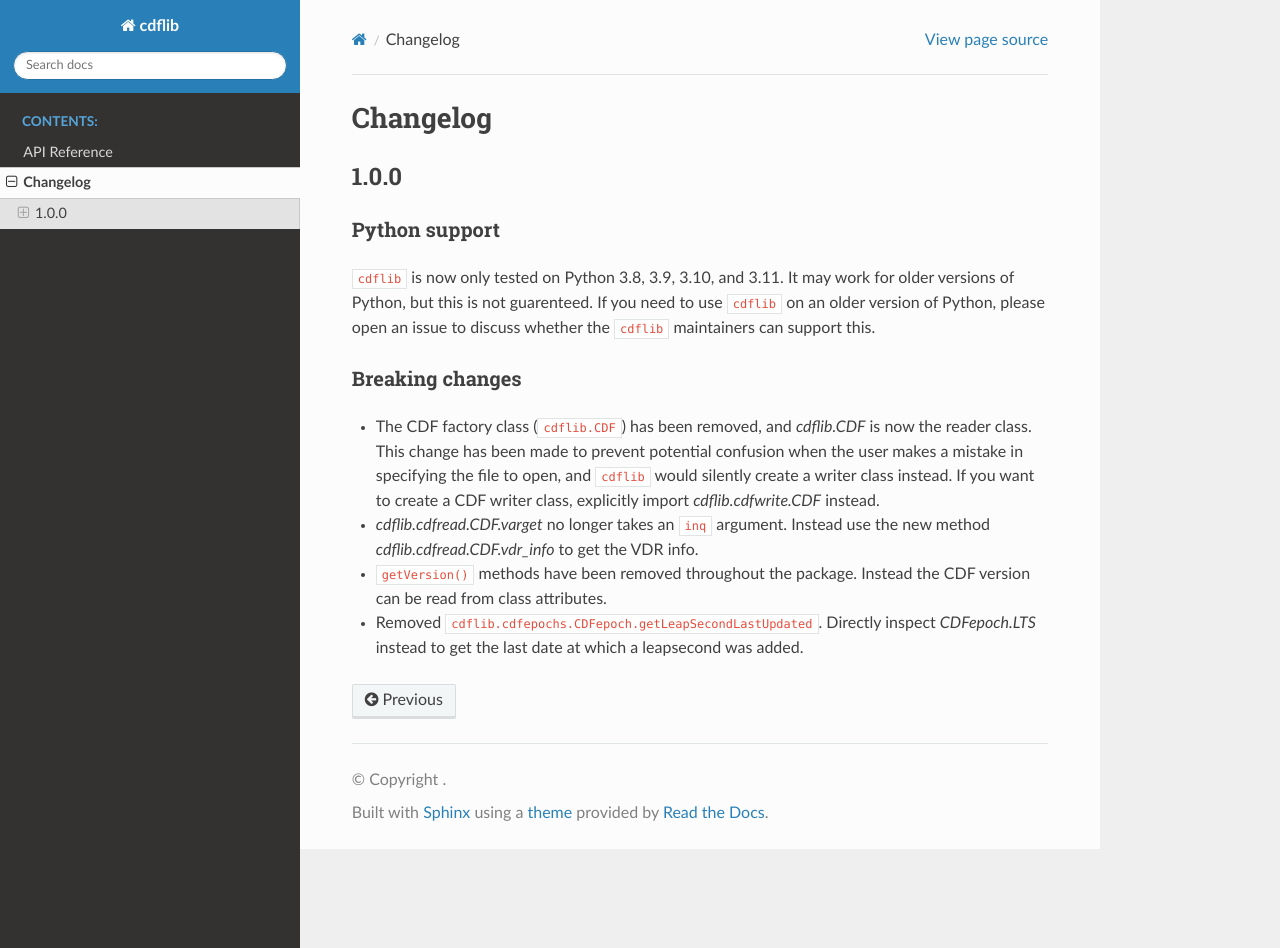
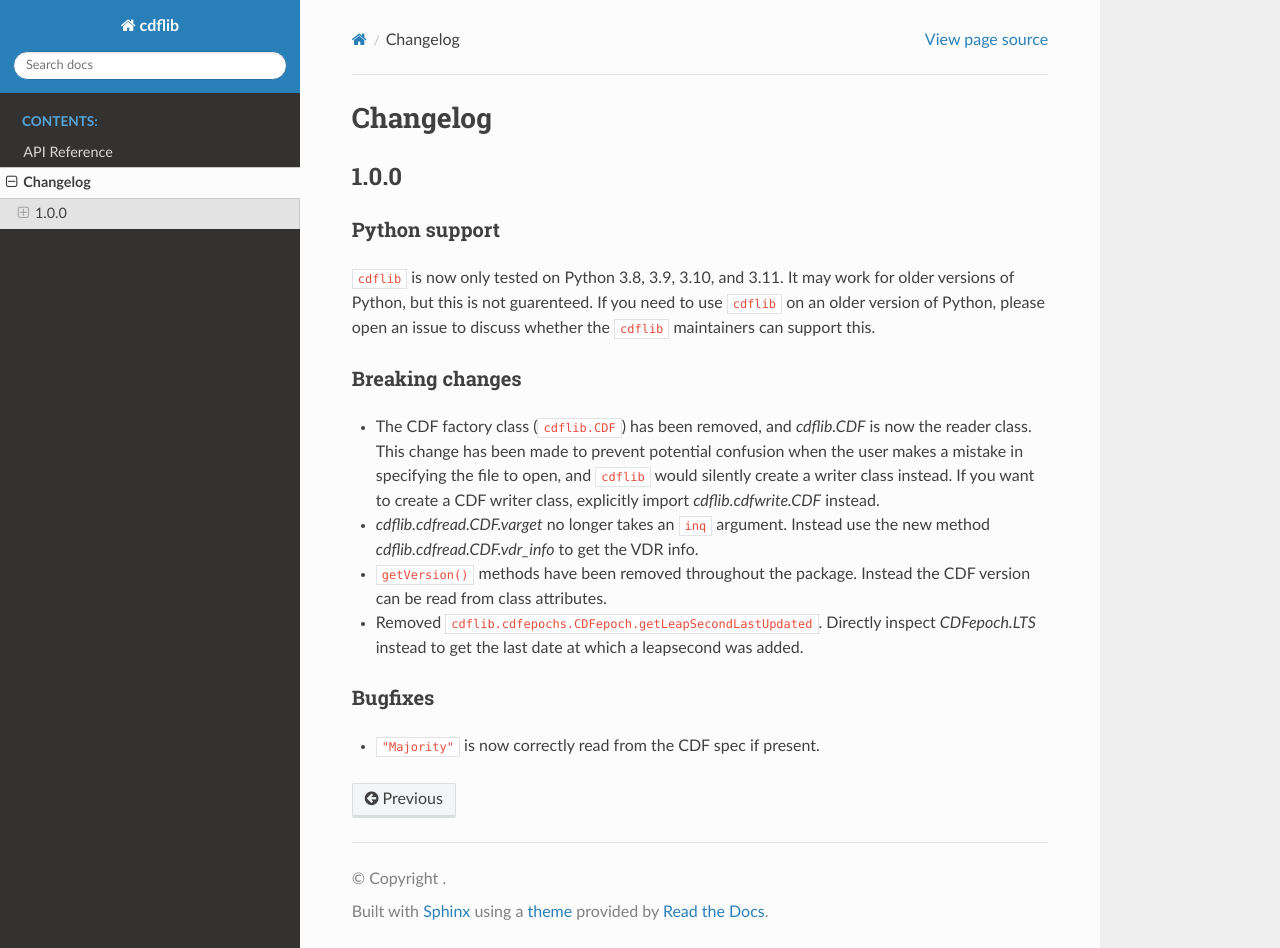
Before and after one commit to MAVENSDC/cdflib, a Sphinx documentation site: the page built from doc/changelog.rst, in a window 1280 px wide and 948 px high. Built offline with Sphinx 7.4.7 and the Read the Docs theme 2.0.0, drawn with Linux system fonts in a browser that asks for light colours; pages that are not in the unit, such as notebooks, are missing from menus; the version number could not be read and is left out.

Commit message:
Update changelog for 1.0.0

```diff
--- a/doc/changelog.rst
+++ b/doc/changelog.rst
@@ -27,3 +27,7 @@ Breaking changes
 - Removed ``cdflib.cdfepochs.CDFepoch.getLeapSecondLastUpdated``.
   Directly inspect `CDFepoch.LTS` instead to get the last date at which a
   leapsecond was added.
+
+Bugfixes
+--------
+- ``"Majority"`` is now correctly read from the CDF spec if present.
```
